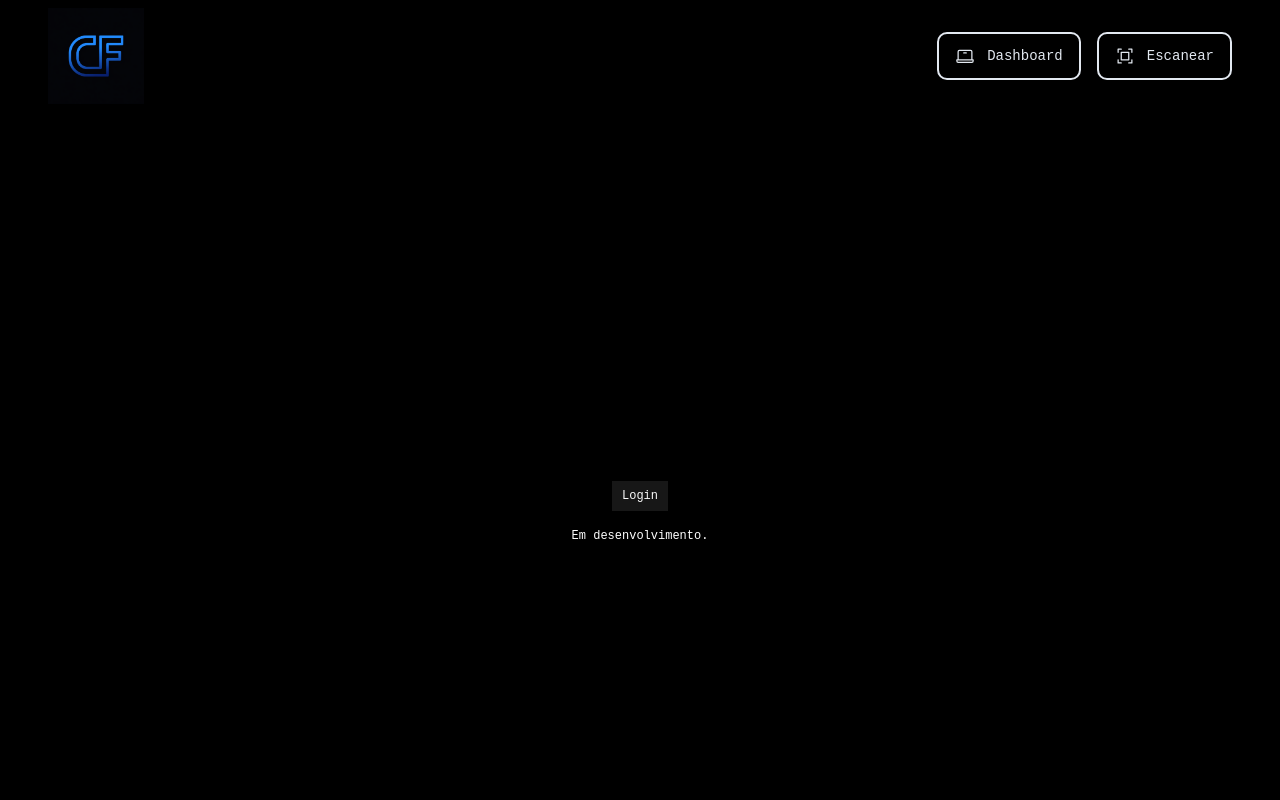
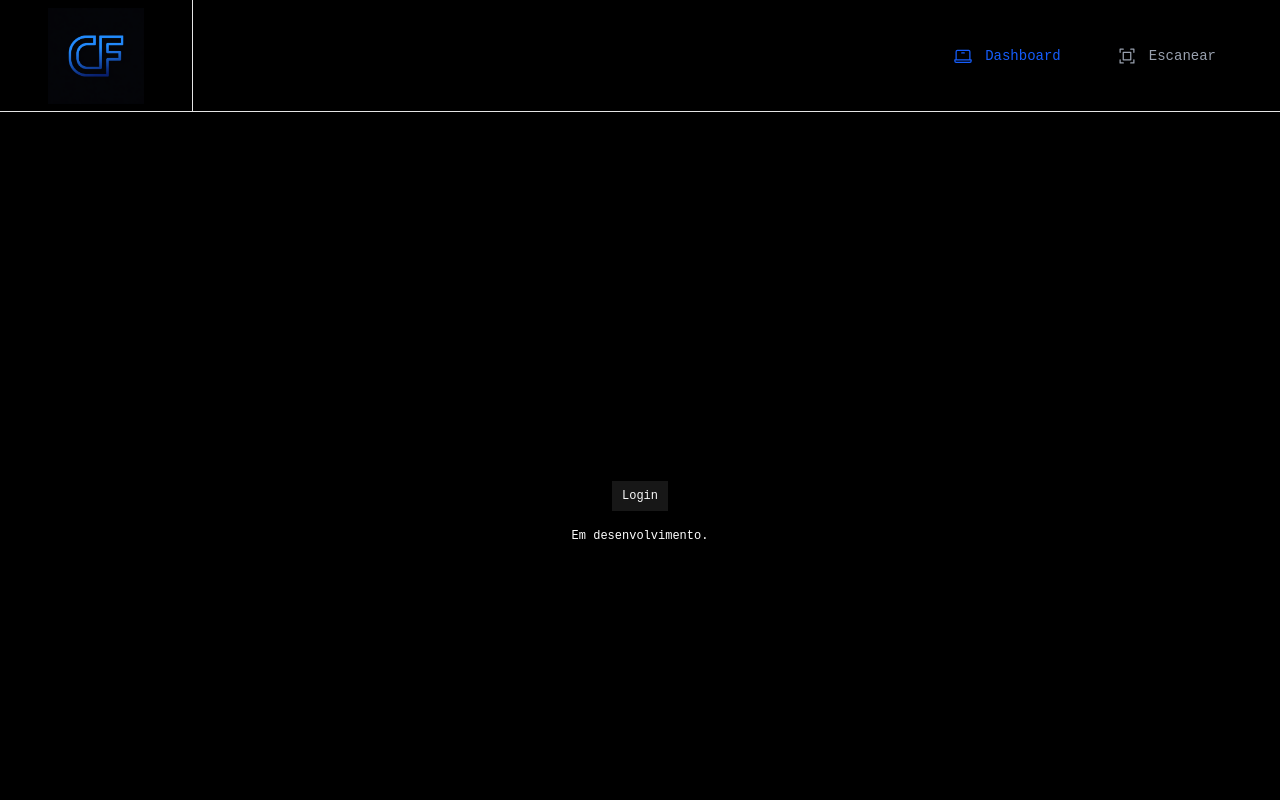
Before and after one commit to Henrry-Maximo/cycle_finance_app, a React (Vite) app in the folder web/: page / in a window 1280 px wide. Shown: the top 800 px of the page. Built offline with nearby package versions, Linux system fonts and the light colour scheme.

Commit message:
📂 refactor: Add link header for nav link component at app

```diff
--- a/web/src/components/app-header.tsx
+++ b/web/src/components/app-header.tsx
@@ -3,32 +3,33 @@ import { Link } from 'react-router-dom';
 
 import logo from '@/assets/logo.png';
 
+import { NavLink } from './app-nav-link';
+import { Separator } from './ui/separator';
+
 export function Header() {
   return (
-    <header className="flex h-28 flex-row items-center justify-between bg-black px-12 py-2">
-      <Link to="/">
-        <img src={logo} className="h-24 w-24" alt="logo cycle finance app" />
-      </Link>
+    <header className="flex h-28 flex-row items-center justify-between border-b bg-black px-12">
+      <div className="flex h-full items-center justify-center gap-12">
+        <Link to="/">
+          <img src={logo} className="h-24 w-24" alt="logo cycle finance app" />
+        </Link>
 
-      <nav className="flex gap-4 text-white">
-        <Link
-          to="/"
-          className="group flex flex-row items-center gap-3 rounded-lg border-2 border-slate-200 px-4 py-3 transition-all duration-300 hover:border-blue-600 active:scale-95"
-        >
-          <LaptopIcon className="h-5 w-5 text-slate-200 transition-colors duration-300 group-hover:text-blue-600" />
-          <span className="text-sm font-medium text-slate-200 transition-colors duration-300 group-hover:text-blue-600">
+        <Separator orientation="vertical" className="h-auto" />
+      </div>
+
+      <nav className="flex items-center space-x-4 lg:space-x-6">
+        <NavLink to="/" title="Navega para a página ">
+          <LaptopIcon className="h-5 w-5 transition-colors duration-300 group-hover:text-blue-600" />
+          <span className="hidden text-sm font-medium transition-colors duration-300 group-hover:text-blue-600 md:block">
             Dashboard
           </span>
-        </Link>
-        <Link
-          to="/scan"
-          className="group flex flex-row items-center gap-3 rounded-lg border-2 border-slate-200 px-4 py-3 transition-all duration-300 hover:border-blue-600 active:scale-95"
-        >
-          <ScanIcon className="h-5 w-5 text-slate-200 transition-colors duration-300 group-hover:text-blue-600" />
-          <span className="text-sm font-medium text-slate-200 transition-colors duration-300 group-hover:text-blue-600">
+        </NavLink>
+        <NavLink to="/scan" title="Navega para a página escanear">
+          <ScanIcon className="h-5 w-5 transition-colors duration-300 group-hover:text-blue-600" />
+          <span className="hidden text-sm font-medium transition-colors duration-300 group-hover:text-blue-600 md:block">
             Escanear
           </span>
-        </Link>
+        </NavLink>
       </nav>
     </header>
   );
--- /dev/null
+++ b/web/src/components/app-nav-link.tsx
@@ -0,0 +1,15 @@
+import { Link, type LinkProps, useLocation } from 'react-router-dom';
+
+export type NavLinkProps = LinkProps;
+
+export function NavLink(props: NavLinkProps) {
+  const { pathname } = useLocation();
+
+  return (
+    <Link
+      data-current={pathname === props.to}
+      className="group flex flex-row items-center gap-3 rounded-lg px-4 py-3 text-gray-400 transition-all duration-300 hover:border-blue-600 active:scale-95 data-[current=true]:text-blue-600"
+      {...props}
+    />
+  );
+}
--- a/web/src/pages/_layouts/app.tsx
+++ b/web/src/pages/_layouts/app.tsx
@@ -6,24 +6,16 @@ import { SidebarProvider } from '@/components/ui/sidebar';
 
 export function AppLayout() {
   return (
-    <SidebarProvider>
-      {/* <AppSidebar /> */}
-
-      <div className="flex min-h-screen w-full flex-col">
+    <div className="flex min-h-screen flex-col antialiased">
       <Header />
 
-        <main className="flex flex-col">
-          {/* <div className="flex items-center gap-2 mb-4">
-            <SidebarTrigger />
-          </div> */}
-
+      <SidebarProvider>
         <div className="flex-1">
           <Outlet />
         </div>
-        </main>
+      </SidebarProvider>
 
       <Footer />
     </div>
-    </SidebarProvider>
   );
 }
--- a/web/src/pages/_layouts/auth.tsx
+++ b/web/src/pages/_layouts/auth.tsx
@@ -4,7 +4,7 @@ import logo from '@/assets/logo.png';
 
 export function AuthLayout() {
   return (
-    <div className="grid h-screen grid-cols-1 bg-zinc-50 lg:grid-cols-2">
+    <div className="grid h-screen grid-cols-1 bg-zinc-50 antialiased lg:grid-cols-2">
       <div className="relative hidden flex-col items-center justify-center overflow-hidden bg-zinc-950 lg:flex">
         {/* <div className="absolute h-80 w-80 bg-blue-600/4- blur-[120px] rounded-full -top-10 -left-10" /> */}
 
--- a/web/src/pages/app/dashboard.tsx
+++ b/web/src/pages/app/dashboard.tsx
@@ -9,7 +9,7 @@ export function Dashboard() {
     <>
       <Helmet title="Dashboard" />
 
-      <div className="flex h-screen flex-col items-center justify-center bg-black">
+      <div className="flex h-screen w-full items-center justify-center bg-black">
         <Link to="/sign-in" className="flex flex-col items-center gap-4">
           <Button>Login</Button>
           <FieldLabel className="text-white">Em desenvolvimento.</FieldLabel>
```
Lines whose indentation alone changed are shown as unchanged.
